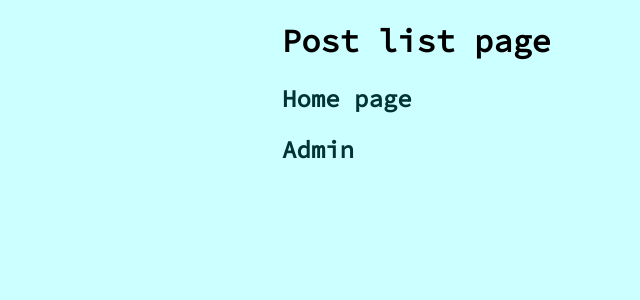
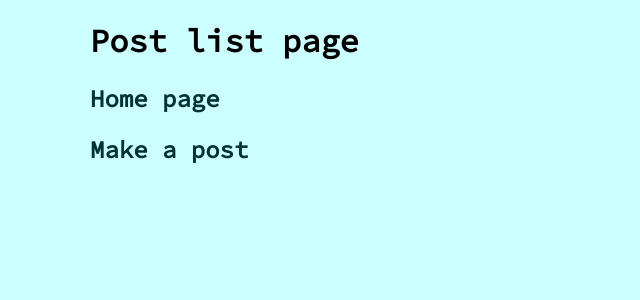
Before and after one commit to Yyr3LL/django-blog, a Django app: page /post_list/ in a window 1280 px wide. Shown: the top 300 px of the page, without its empty margins (182-822 px from the left). Run offline with Django 3.2, Linux system fonts and the light colour scheme; data that the repository does not hold is empty.

Commit message:
added a make_post method

```diff
--- a/project/blog/urls.py
+++ b/project/blog/urls.py
@@ -5,6 +5,6 @@ urlpatterns = [
 
 	url(r'^post_list/', views.post_list, name="post_list"),
 	url(r'^$', views.main_page, name="main_page"),
-	url(r'^home/$', views.home, name="home"),
+	url(r'^make_post/$', views.make_post, name="make_post"),
 
 ]
--- a/project/blog/views.py
+++ b/project/blog/views.py
@@ -1,16 +1,20 @@
-from django.shortcuts import render
+from django.http import HttpResponseRedirect
+from django.shortcuts import render, HttpResponsePermanentRedirect
+
 from django.utils import timezone
+
 
 from .forms import CreatePostForm
 from .models import Post
 import random
 
 
-def home(request):
+def make_post(request):
     form = CreatePostForm(request.POST)
     if request.method == "POST":
         if form.is_valid():
             form.save()
+            return HttpResponseRedirect("/post_list/")
         else:
             form = CreatePostForm()
     return render(request, 'home.html', {'form': form})
@@ -22,5 +26,5 @@ def main_page(request):
 
 
 def post_list(request):
-    posts = Post.objects.filter(created_date__lte=timezone.now()).order_by('created_date')
+    posts = Post.objects.filter(created_date__lte=timezone.now()).order_by('-created_date')
     return render(request, 'posts.html', {'post': posts})
--- a/project/templates/index.html
+++ b/project/templates/index.html
@@ -13,6 +13,8 @@
     		margin-right: 80;
     	}
     	body {
+    		margin-left: 15%;
+    		margin-right: 30%;
     		background-color: #ccffff;
 		    font-family: 'Source Code Pro', monospace;
     	}
--- a/project/templates/posts.html
+++ b/project/templates/posts.html
@@ -15,7 +15,7 @@
 
     	}
     	body {
-    		margin-left: 30%;
+    		margin-left: 15%;
     		margin-right: 30%;
     		background-color: #ccffff;
 		    font-family: 'Source Code Pro', monospace;
@@ -50,7 +50,7 @@
 	<header>
 		<h1>Post list page</h1>
 		<a href="/"><h2>Home page</h2></a>
-		<a href="/admin/"><h2>Admin</h2></a>
+		<a href="/make_post/"><h2>Make a post</h2></a>
 	</header>
 
 	<ol>
```
